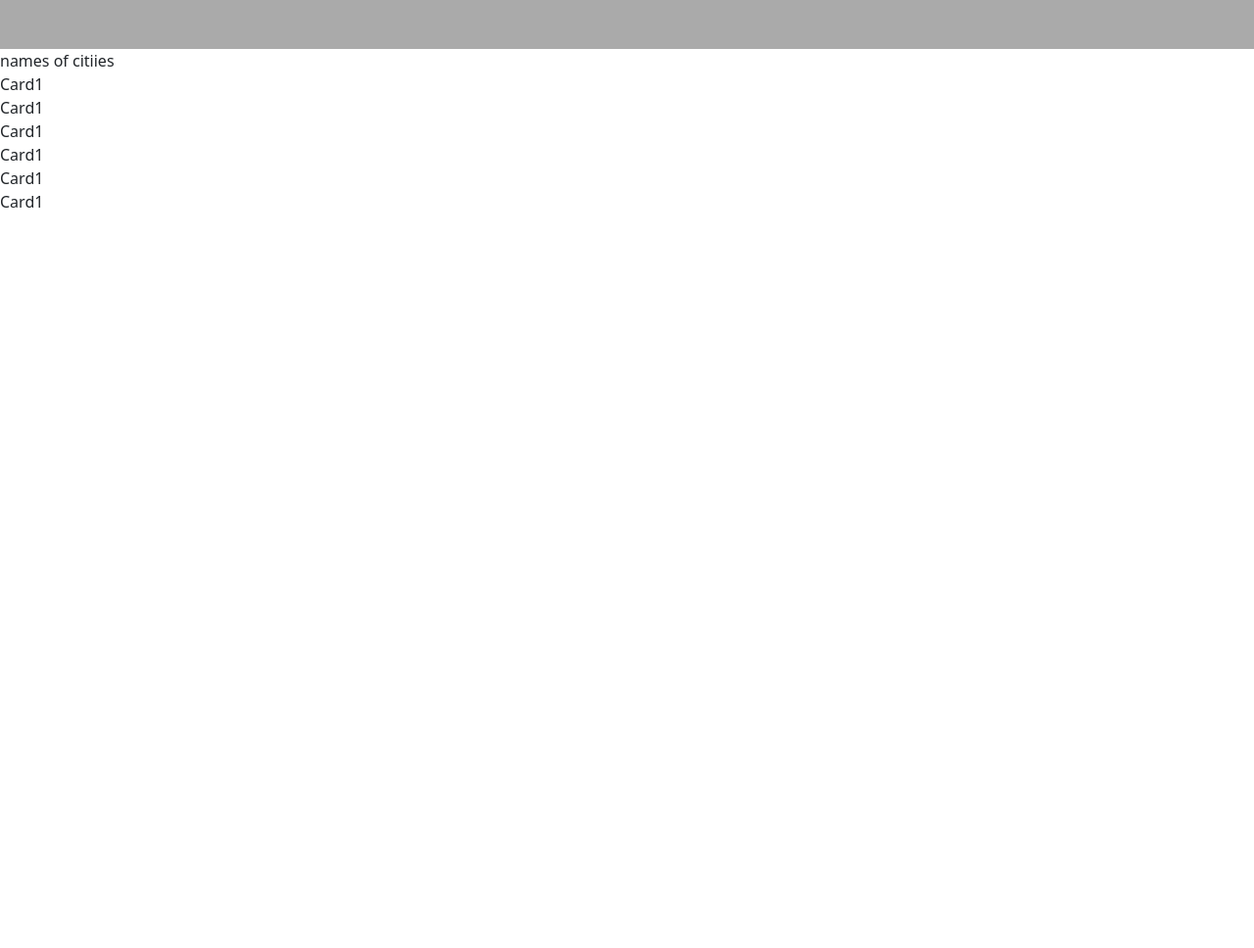
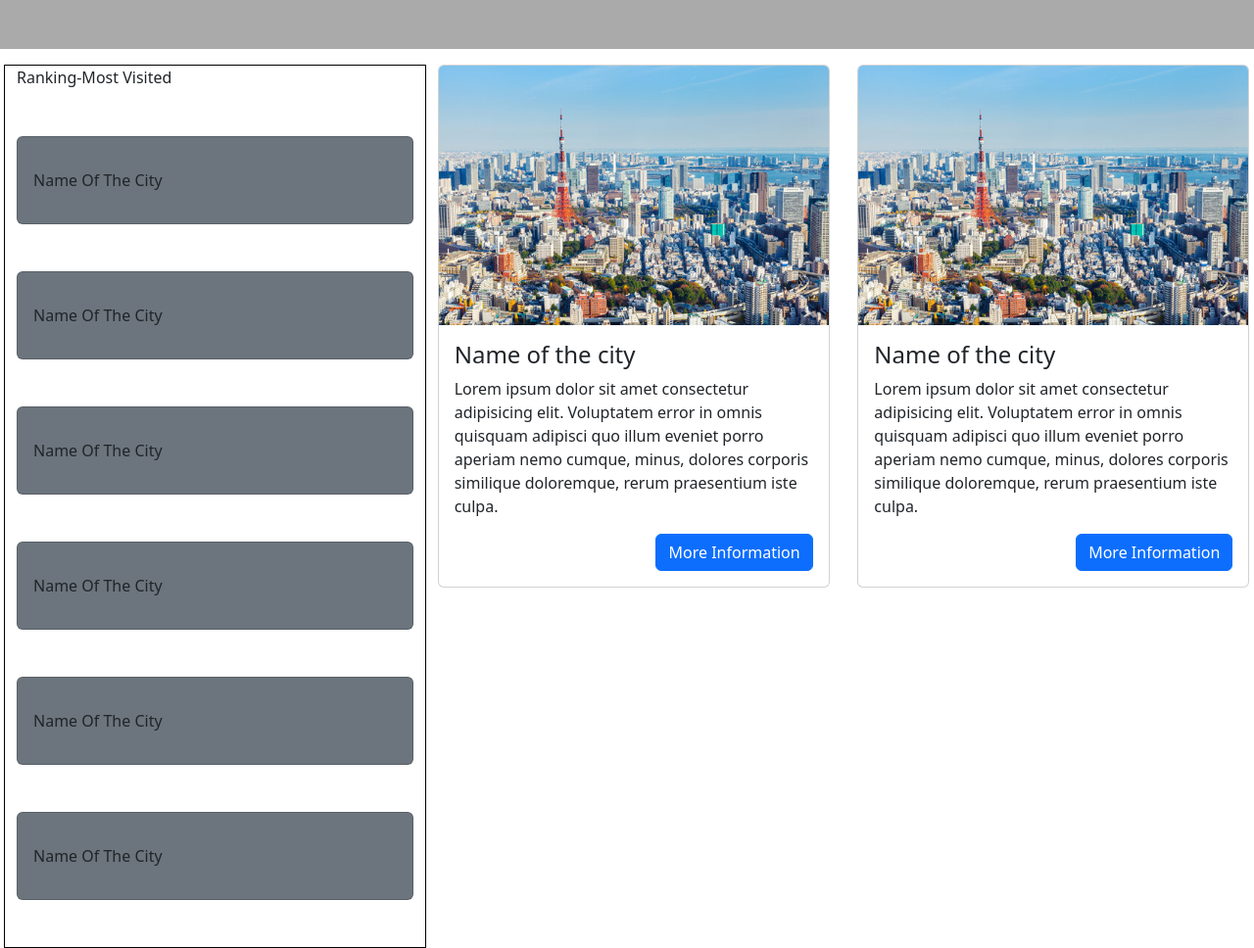
Before and after one commit to Atefa1234/Cities-in-the-World-Bootstrap, a plain HTML site: page index.html in a window 1280 px wide. Shown: the part 320-1288 px from the top of the page at 98% size. Before the commit the page ends 800 px from the top, so only its background shows below. Drawn offline with Linux system fonts and the light colour scheme.

Commit message:
first line of cards added

```diff
--- a/index.html
+++ b/index.html
@@ -33,15 +33,60 @@
       <div class="title-container">
       <h1 class="text-dark text-center">The Most Popular City</h1>
       </div>
-    <div class="cards-container col"></div>
-    <div class="names-of-cities">names of citiies</div>
-    <div>Card1</div>
-    <div>Card1</div>
-    <div>Card1</div>
-    <div>Card1</div>
-    <div>Card1</div>
-    <div>Card1</div>
+    <div class="cards-container row">
+    <div class="names-of-cities col border border-black mt-3 ms-3 row-span-2" >Ranking-Most Visited
+      <br>
+      <div class="card bg-secondary my-5 py-3">
+        <div class="card-body body-float-end">Name Of The City</div>
+      </div>
+      <div class="card bg-secondary my-5 py-3">
+        <div class="card-body body-float-end">Name Of The City</div>
+      </div>
+      <div class="card bg-secondary my-5 py-3">
+        <div class="card-body body-float-end">Name Of The City</div>
+      </div>
+      <div class="card bg-secondary my-5 py-3">
+        <div class="card-body body-float-end">Name Of The City</div>
+      </div>
+      <div class="card bg-secondary my-5 py-3">
+        <div class="card-body body-float-end">Name Of The City</div>
+      </div>
+      <div class="card bg-secondary my-5 py-3">
+        <div class="card-body body-float-end">Name Of The City</div>
+      </div>
 
+    </div>
+    <div class="container mt-3 col">
+      <div class="card" style="width:400px">
+        <img class="card-img-top" src="./img/shutterstock-157099034.jpg" alt="Card image" style="width:100%">
+        <div class="card-body">
+          <h4 class="card-title">Name of the city</h4>
+          <p class="card-text">Lorem ipsum dolor sit amet consectetur adipisicing elit. Voluptatem error in omnis quisquam adipisci quo illum eveniet porro aperiam nemo cumque, minus, dolores corporis similique doloremque, rerum praesentium iste culpa.</p>
+          <a href="#" class="btn btn-primary float-end">More Information</a>
+        </div>
+      </div>
+      </div>
+      <div class="container mt-3 col">
+        <div class="card" style="width:400px">
+          <img class="card-img-top" src="./img/shutterstock-157099034.jpg" alt="Card image" style="width:100%">
+          <div class="card-body">
+            <h4 class="card-title">Name of the city</h4>
+            <p class="card-text">Lorem ipsum dolor sit amet consectetur adipisicing elit. Voluptatem error in omnis quisquam adipisci quo illum eveniet porro aperiam nemo cumque, minus, dolores corporis similique doloremque, rerum praesentium iste culpa.</p>
+            <a href="#" class="btn btn-primary float-end">More Information</a>
+          </div>
+        </div>
+        </div>
+      <div class="container mt-3 col">
+      <div class="card" style="width:400px">
+        <img class="card-img-top" src="./img/shutterstock-157099034.jpg" alt="Card image" style="width:100%">
+        <div class="card-body">
+          <h4 class="card-title">Name of the city</h4>
+          <p class="card-text">Lorem ipsum dolor sit amet consectetur adipisicing elit. Voluptatem error in omnis quisquam adipisci quo illum eveniet porro aperiam nemo cumque, minus, dolores corporis similique doloremque, rerum praesentium iste culpa.</p>
+          <a href="#" class="btn btn-primary float-end">More Information</a>
+        </div>
+      </div>
+      </div>
+    </div>
     <script src="./js/bootstrap.min.js"></script>
 </body>
 </html>
```
Also changed, not shown: img/shutterstock-157099034.jpg (added).
